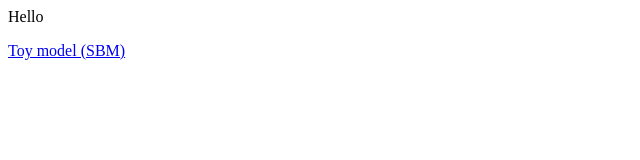
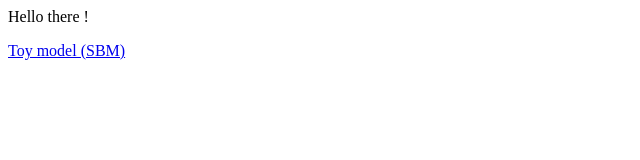
Before and after one commit to lobbeque/chronoblox, a plain HTML site: page docs/index.html in a window 1280 px wide. Shown: the full height of the page, 0-640 px from the left. Drawn offline with Linux system fonts and the light colour scheme.

Commit message:
Update index.html

```diff
--- a/docs/index.html
+++ b/docs/index.html
@@ -1,3 +1,3 @@
-<p>Hello</p>
+<p>Hello there !</p>
 
 <a href="/examples/toy_model_sbm.html">Toy model (SBM)</a>
```
